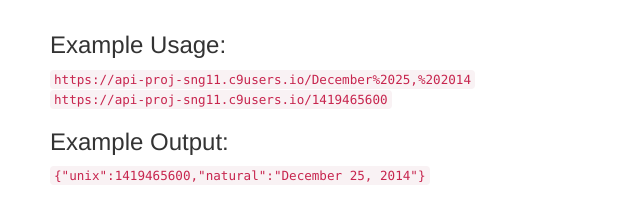
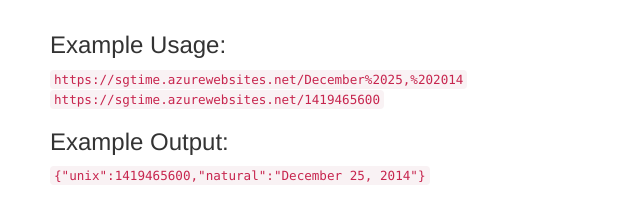
Before and after one commit to sg11/timestamp, a website: page public/index.html in a window 1280 px wide. Shown: the part 485-708 px from the top of the page, 0-640 px from the left. Drawn offline with nearby package versions, Linux system fonts and the light colour scheme.

Commit message:
updated index for azure

```diff
--- a/public/index.html
+++ b/public/index.html
@@ -56,9 +56,9 @@
         </ol>
         <br>
         <h3>Example Usage:</h3>
-        <code>https://api-proj-sng11.c9users.io/December%2025,%202014</code>
+        <code>https://sgtime.azurewebsites.net/December%2025,%202014</code>
         <br>
-        <code>https://api-proj-sng11.c9users.io/1419465600</code>
+        <code>https://sgtime.azurewebsites.net/1419465600</code>
         <h3>Example Output:</h3>
         <code>{"unix":1419465600,"natural":"December 25, 2014"}</code>
     </div>
```
